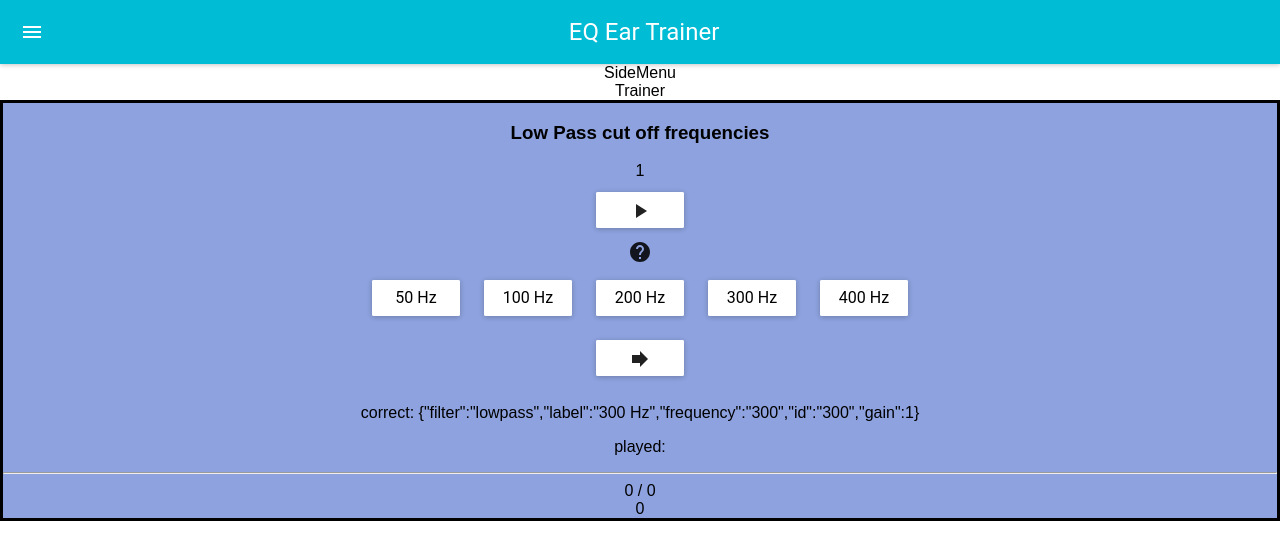
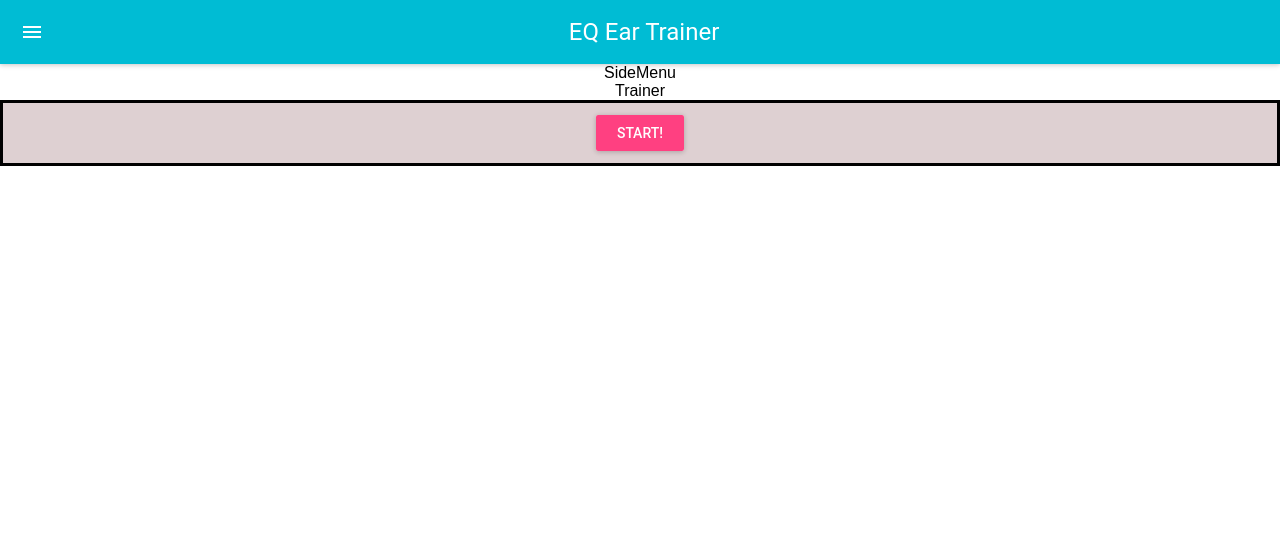
Before and after one commit to tvaisanen/EQTrainer, a React (Create React App) app: page / in a window 1280 px wide. Shown: the top 560 px of the page. Built offline with nearby package versions, Linux system fonts and the light colour scheme.

Commit message:
lowpasscutof

```diff
--- a/src/components/Excercises/LowPassCutOffLow.js
+++ b/src/components/Excercises/LowPassCutOffLow.js
@@ -16,23 +16,21 @@ import AVPlayArrow from 'material-ui/svg-icons/av/play-arrow';
 import ContentForward from 'material-ui/svg-icons/content/forward';
 
 const style = {
-    margin: 12,
-};
-
-const answerStates = {
-    NOT_ANSWERED: 'not',
-    CORRECT: 'correct',
-    WRONG: 'wrong'
+    largeIcon: {width: 60, height: 60,},
+    btn: {margin: 12},
+    correct: {color: 'green', margin: '12px', fontSize: 'large', fontWeight: 'bold'},
+    wrong: {color: 'red', margin: '12px', fontSize: 'large', fontWeight: 'bold'},
 };
 
 class LowPassCutOffLow extends Component {
     constructor(props) {
         super(props);
         this.state = {
+            start: false,
             debugCount: 0,
             filter: 'lowpass',
             correctAnswer: '',
-            answerState: <ActionHelp/>,
+            answerState: <ActionHelp style={style.largeIcon}/>,
             answeringDisabled: false,
             questionCount: 0,
             correctAnswers: 0,
@@ -50,11 +48,20 @@ class LowPassCutOffLow extends Component {
         this.newQuestion = this.newQuestion.bind(this);
     }
 
+    componentWillUpdate(){
+
+    }
+
+    componentDidUpdate(){
+        console.info('Component Updated!')
+        console.info(this.state);
+    }
+
     answerButtons() {
         return this.state.answers.map((a, i) => (
             <RaisedButton
                 id={a.id}
-                style={style}
+                style={style.btn}
                 disabled={this.state.answeringDisabled}
                 onClick={() => this.answer(i)}
             >{a.label}</RaisedButton>
@@ -63,9 +70,7 @@ class LowPassCutOffLow extends Component {
     }
 
     componentDidMount() {
-        this.setState({debugCount: this.state.debugCount + 1})
-        this.setNewQuestion();
-
+        this.setState({debugCount: this.state.debugCount + 1});
     }
 
 
@@ -73,27 +78,31 @@ class LowPassCutOffLow extends Component {
         const possibleQuestions = this.state.answers;
         const answer = possibleQuestions[Math.floor(Math.random() * possibleQuestions.length)]
         this.setState({correctAnswer: answer});
+        return answer;
     }
 
     newQuestion() {
         // get the filter parameters here
-        this.setNewQuestion();
+        // correctAnswer is returned here so updating the component
+        // will not cause synch errors between playback and state
+        const correctAnswer = this.setNewQuestion();
         console.debug(this.state.correctAnswer);
-        // play new question and set the question state to not answered
+        // play new question and set the question state to not aanswered
         if (this.state.correctAnswer !== "") {
             const playedSignal = playFilteredWhiteNoise({
-                params: this.state.correctAnswer,
+                params: correctAnswer,
                 time: 0.5
             });
             this.setState({played: playedSignal});
             this.enableAnswering();
         } else {
             console.debug('played but not');
+            console.debug(this.state);
         }
     }
 
-    repeat() {
-        // todo: repeat last question
+    playQuestion() {
+        // todo: playQuestion last question
         const playedSignal = playFilteredWhiteNoise({
             params: this.state.correctAnswer,
             time: 0.5
@@ -107,17 +116,17 @@ class LowPassCutOffLow extends Component {
 
     enableAnswering() {
         this.setState({answeringDisabled: false})
-        this.setState({answerState: <ActionHelp/>});
+        this.setState({answerState: <ActionHelp style={style.largeIcon}/>});
     }
 
     correctAnswer() {
         this.setState({correctAnswers: this.state.correctAnswers + 1});
-        this.setState({answerState: <ActionThumbUp/>})
+        this.setState({answerState: <ActionThumbUp style={style.largeIcon}/>})
     }
 
     wrongAnswer() {
         this.setState({wrongAnswers: this.state.wrongAnswers + 1});
-        this.setState({answerState: <ActionThumbDown style={{size: '30px'}}/>})
+        this.setState({answerState: <ActionThumbDown style={style.largeIcon}/>})
     }
 
     answer(answer) {
@@ -133,19 +142,16 @@ class LowPassCutOffLow extends Component {
 
     }
 
-    render() {
-
-        const filter = this.state.currentFilter;
-        const answerState = this.state.answerState;
-
-        return (
-            <div className="excercise" style={{borderStyle: 'solid'}}>
-                <h3>Low Pass cut off frequencies</h3>
-                <span>{this.state.debugCount}</span>
+    view(answerState){
+             return (
+                <div><h3>Low Pass cut off frequencies</h3>
+                <span>Question # {this.state.questionCount}</span>
                 <div><RaisedButton
                     icon={<AVPlayArrow />}
-                    onClick={() => this.repeat()}
-                    style={style}
+
+                    secondary={true}
+                    onClick={() => this.playQuestion()}
+                    style={style.btn}
                 />
                 </div>
                 <div>{answerState}</div>
@@ -155,17 +161,43 @@ class LowPassCutOffLow extends Component {
 
                 <div>
                     <RaisedButton
-                        icon={<ContentForward/>}
+                        icon={<ContentForward />}
+                        primary={true}
                         onClick={() => this.newQuestion()}
-                        style={style}
+                        style={style.btn}
                     />
 
                 </div>
                 <p>correct: {JSON.stringify(this.state.correctAnswer)}</p>
                 <p>played: {JSON.stringify(this.state.played)}</p>
                 <hr/>
-                <div>{this.state.correctAnswers} / {this.state.wrongAnswers}</div>
-                <div>{this.state.questionCount}</div>
+                <div><span style={style.correct}>{this.state.correctAnswers}</span>|
+                    <span style={style.wrong}>{this.state.wrongAnswers}</span></div>
+            </div>)
+    }
+
+    render() {
+
+        const answerState = this.state.answerState;
+        let view;
+        if (this.state.correctAnswer === "" && !this.state.start){
+            //this.setNewQuestion();
+            view = <RaisedButton
+                    label="Start!"
+                    secondary={true}
+                    onClick={() => {
+                        this.newQuestion();
+                    }}
+                    style={style.btn}
+                />
+        } else {
+            view = this.view(answerState);
+        }
+
+
+        return (
+            <div className="excercise" style={{borderStyle: 'solid'}}>
+                {view}
             </div>
         )
     }
--- a/src/components/Excercises/LowPassOrHighPass.js
+++ b/src/components/Excercises/LowPassOrHighPass.js
@@ -80,7 +80,7 @@ class LowPassOrHighPass extends Component {
     }
 
     repeat() {
-        // todo: repeat last question
+        // todo: playQuestion last question
         playFilteredWhiteNoise({
             filterOptions: this.state.currentFilter,
             time: 0.5
--- a/src/components/Excercises/excercise_styles.css
+++ b/src/components/Excercises/excercise_styles.css
@@ -1,4 +1,4 @@
 
 .excercise {
-    background-color: #8da2de;
+    background-color: #ded0d2;
 }
```
